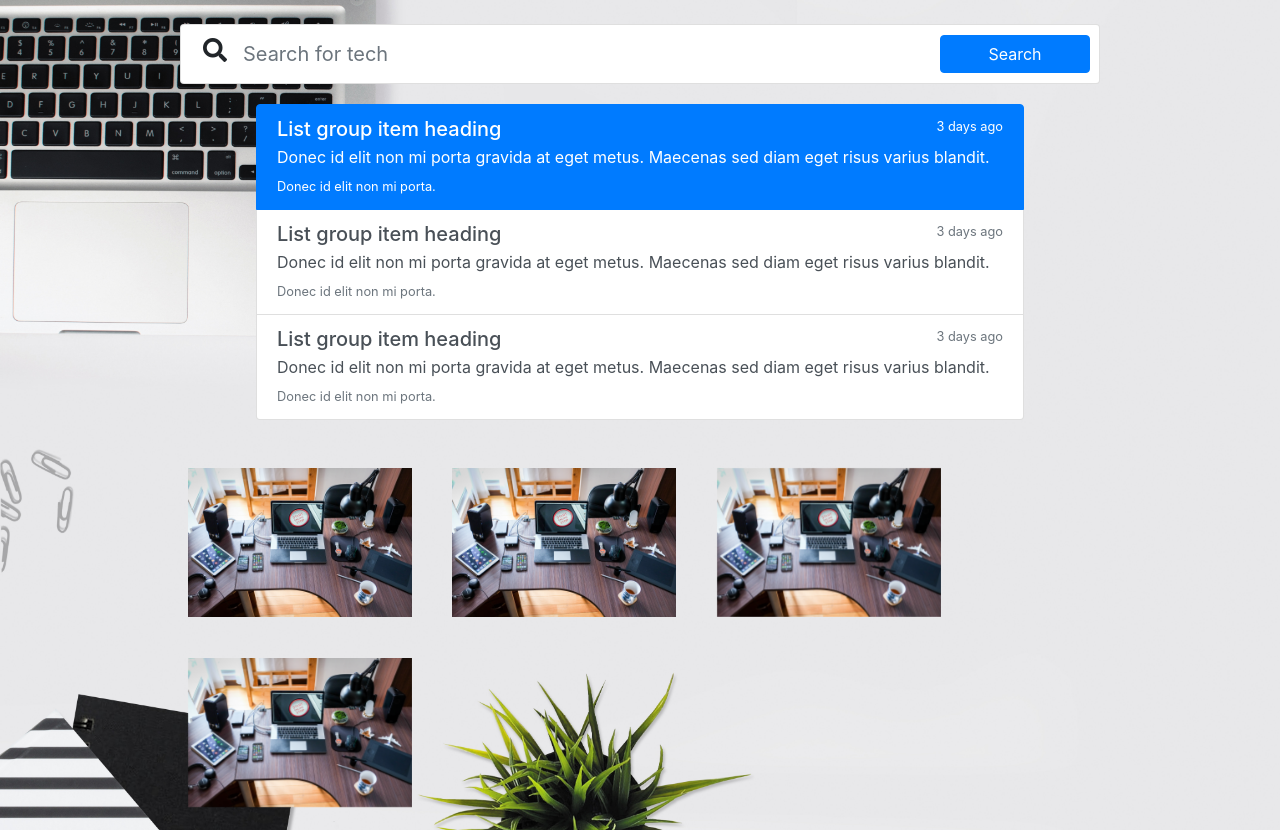
After one commit to Bnguyen77/Python-Porject, a Django app: template apps/Price/templates/Price/dashboard.html in a window 1280 px wide. The commit adds this page. Run offline with Django 3.2, Linux system fonts and the light colour scheme; the template is opened without the code that fills it, so the values that code supplies are empty; some libraries are stand-ins or nearby versions.

Commit message:
more CSS yayy

```diff
--- /dev/null
+++ b/apps/Price/templates/Price/dashboard.html
@@ -0,0 +1,225 @@
+<!DOCTYPE html>
+<html lang="en">
+
+<head>
+    <meta charset="UTF-8">
+    <meta name="viewport" content="width=device-width, initial-scale=1.0">
+    <meta http-equiv="X-UA-Compatible" content="ie=edge">
+    <link rel="stylesheet" href="https://stackpath.bootstrapcdn.com/bootstrap/4.1.3/css/bootstrap.min.css" integrity="sha384-MCw98/SFnGE8fJT3GXwEOngsV7Zt27NXFoaoApmYm81iuXoPkFOJwJ8ERdknLPMO"
+        crossorigin="anonymous">
+    <link rel="stylesheet" href="https://use.fontawesome.com/releases/v5.1.0/css/all.css" integrity="sha384-lKuwvrZot6UHsBSfcMvOkWwlCMgc0TaWr+30HWe3a4ltaBwTZhyTEggF5tJv8tbt"
+        crossorigin="anonymous">
+    <title>Document</title>
+    <style>
+        body{
+            background-image: url("test3.JPG");
+            background-size: cover;
+            background-repeat: no-repeat;
+            width: 100%;
+            height: 700px;
+            display: inline-block;
+        }
+        .no-gutters {
+            margin-right: -16px;
+            margin-left: 7px;
+        }
+
+        .form-control-borderless {
+            border: none;
+            }
+
+        .form-control-borderless:hover, .form-control-borderless:active, .form-control-borderless:focus {
+            border: none;
+            outline: none;
+            box-shadow: none;
+        }
+        button{
+            padding: 5px 10px;
+            width: 150px;
+            margin: 5px 10px;
+        }
+        input{
+            width: 100%;
+        }
+        .card-body {
+        -ms-flex: 1 1 auto;
+        flex: 1 1 auto;
+         padding: 5px 15px;
+        }
+        .list-group {
+            display: inline-block;
+            width: 60%;
+            margin: 20%;
+            margin-top: 20px;
+            margin-bottom: 10px
+            }
+
+        #bottom{
+            margin-left: 170px;
+            margin-right: 170px;
+            margin-top: 20px;
+            width: 70%;
+            display: inline-block;
+        }
+        .box{
+            display: inline-block;
+            margin-left: 8%;
+            margin-right: 8%;
+            width: 150px;
+            height: 200px;
+        }
+        .card-img-top{
+            width: 150px;
+            height: 150px;
+        }
+
+        .container1 {
+
+            margin: 2%;
+            display: inline-block;
+            position: relative;
+            width: 25%;
+}
+
+.image {
+  opacity: 1;
+  display: block;
+  width: 100%;
+  height: auto;
+  transition: .5s ease;
+  backface-visibility: hidden;
+}
+
+.middle {
+  transition: .5s ease;
+  opacity: 0;
+  position: absolute;
+  top: 50%;
+  left: 50%;
+  transform: translate(-50%, -50%);
+  -ms-transform: translate(-50%, -50%);
+  text-align: center;
+}
+
+.container1:hover .image {
+  opacity: 0.3;
+}
+
+.container1:hover .middle {
+  opacity: 1;
+}
+
+.text {
+  background-color: rgb(0, 105, 217);
+  color: white;
+  font-size: 26px;
+  padding: 16px 32px;
+}
+    </style>
+</head>
+
+<body>
+    <!-- Search form -->
+
+    <div class="container">
+        <br />
+        <div class="row justify-content-center">
+            <div class="col-12 col-md-10 col-Lg-20">
+                <form class="card card-sm">
+                    <div class="card-body row no-gutters align-items-center">
+                        <div class="col-auto">
+                            <i class="fas fa-search h4 text-body"></i>
+                        </div>
+                        <!--end of col-->
+                        <div class="col">
+                            <input class="form-control form-control-lg form-control-borderless" type="search"
+                                placeholder="Search for tech">
+                        </div>
+                        <!--end of col-->
+                        <div class="col-auto">
+                            <button class="btn btn-primary" type="submit">Search</button><br>
+                        </div>
+                        <!--end of col-->
+                    </div>
+                </form>
+            </div>
+            <!--end of col-->
+        </div>
+    </div>
+    <div class="list-group">
+        <a href="#" class="list-group-item list-group-item-action flex-column align-items-start active">
+            <div class="d-flex w-100 justify-content-between">
+                <h5 class="mb-1">List group item heading</h5>
+                <small>3 days ago</small>
+            </div>
+            <p class="mb-1">Donec id elit non mi porta gravida at eget metus. Maecenas sed diam eget risus varius
+                blandit.</p>
+            <small>Donec id elit non mi porta.</small>
+        </a>
+        <a href="#" class="list-group-item list-group-item-action flex-column align-items-start">
+            <div class="d-flex w-100 justify-content-between">
+                <h5 class="mb-1">List group item heading</h5>
+                <small class="text-muted">3 days ago</small>
+            </div>
+            <p class="mb-1">Donec id elit non mi porta gravida at eget metus. Maecenas sed diam eget risus varius
+                blandit.</p>
+            <small class="text-muted">Donec id elit non mi porta.</small>
+        </a>
+        <a href="#" class="list-group-item list-group-item-action flex-column align-items-start">
+            <div class="d-flex w-100 justify-content-between">
+                <h5 class="mb-1">List group item heading</h5>
+                <small class="text-muted">3 days ago</small>
+            </div>
+            <p class="mb-1">Donec id elit non mi porta gravida at eget metus. Maecenas sed diam eget risus varius
+                blandit.</p>
+            <small class="text-muted">Donec id elit non mi porta.</small>
+        </a>
+    </div>
+
+<div id = "bottom">
+
+        <a href=""><div class="container1">
+          <img src="test1.jpg" alt="Avatar" class="image" style="width:100%">
+          <div class="middle">
+            <div class="text">TV</div>
+          </div>
+        </div></a>
+        <a href=""><div class="container1">
+          <img src="test1.jpg" alt="Avatar" class="image" style="width:100%">
+          <div class="middle">
+            <div class="text">Laptop</div>
+          </div>
+        </div></a>
+        <div class="container1">
+          <img src="test1.jpg" alt="Avatar" class="image" style="width:100%">
+          <div class="middle">
+            <div class="text">Phone</div>
+          </div>
+        </div></a>
+        <div class="container1">
+          <img src="test1.jpg" alt="Avatar" class="image" style="width:100%">
+          <div class="middle">
+            <div class="text">Phone</div>
+          </div>
+        </div></a>
+
+
+    <!-- <div class="box"><a href="#">
+            <div class="box" style="width: 9rem;">
+                <img class="card-img-top" src="laptop2.png" height="42" width="42" alt="Card image cap"><h2>Laptop</h2> </div>
+                </a>
+    </div>
+    <div class="box"><a href="#">
+            <div class="box" style="width: 9rem;">
+                <img class="card-img-top" src="TV1.jpg" height="42" width="42" alt="Card image cap"><h2>TV</h2> </div>
+                </a>
+    </div>
+    <div class="box"><a href="#">
+            <div class="box" style="width: 9rem;">
+                <img class="card-img-top" src="laptop.jpg" height="42" width="42" alt="Card image cap"><h2>Laptop</h2> </div>
+                </a>
+    </div>
+     -->
+</body>
+
+</html>
```
Also changed, not shown: apps/Price/templates/Price/Register.html (added, +79 -0 lines), apps/Price/templates/Price/logReg.html (+45 -18 lines), apps/Price/templates/Price/test2.jpg (added), apps/Price/templates/Price/test3.jpg (added).
